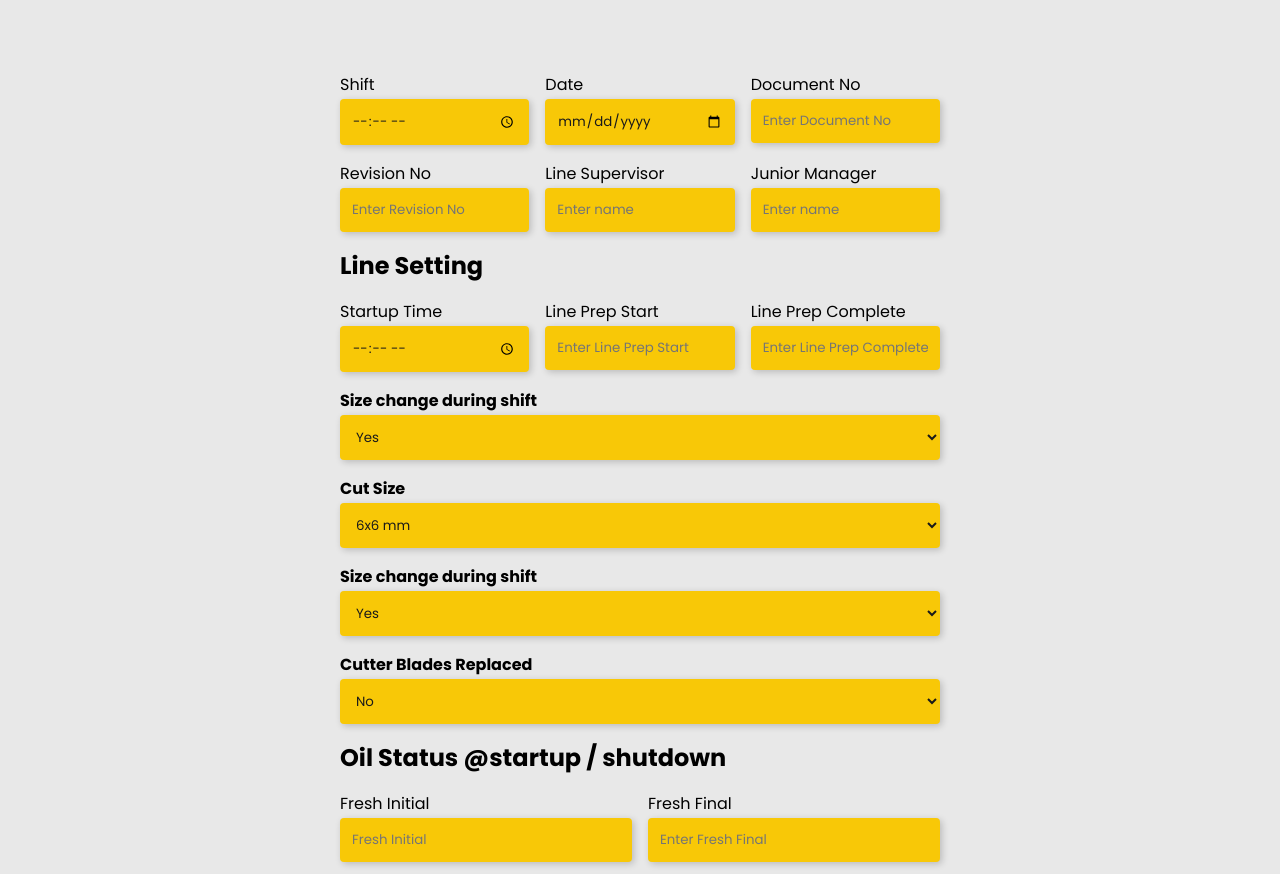
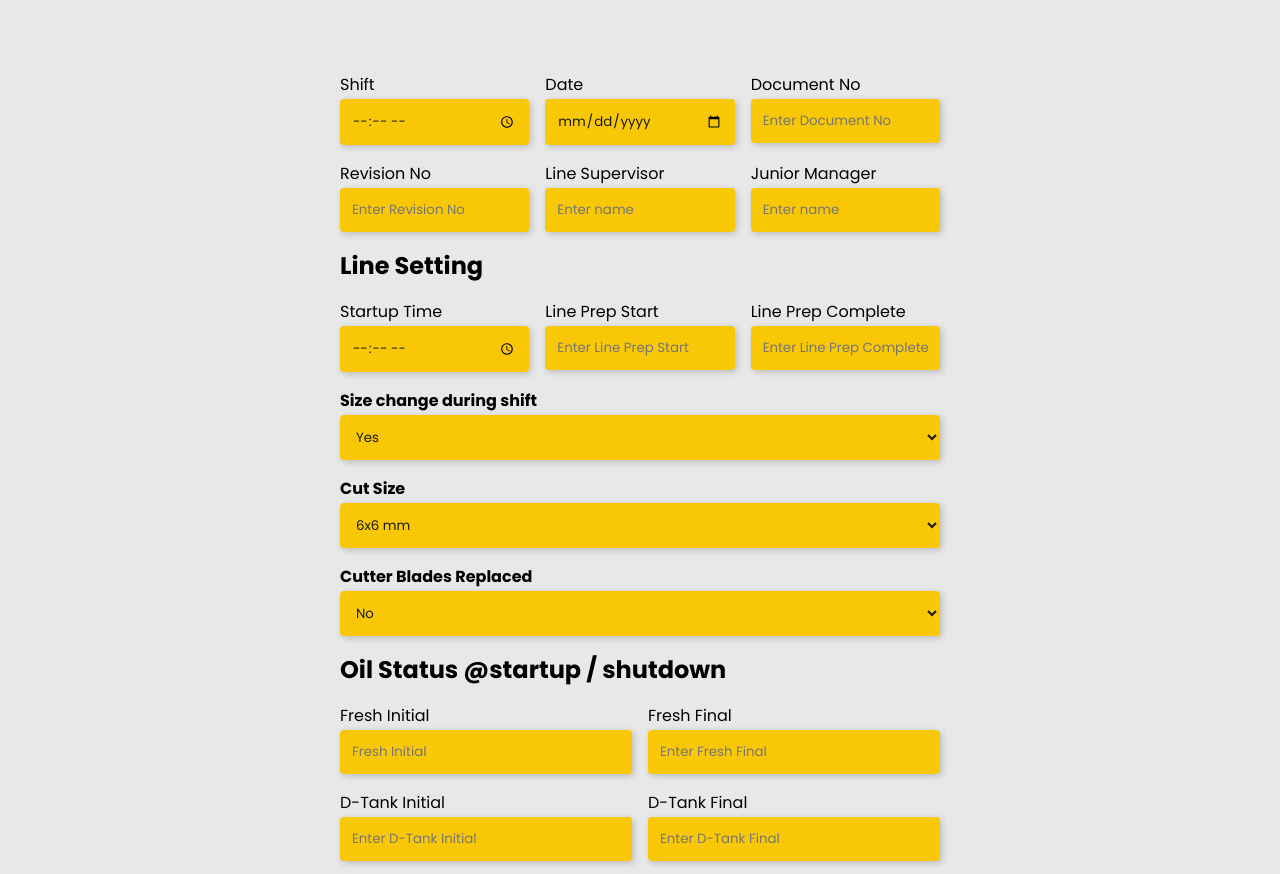
Before and after one commit to muzivirux/Line-Settings-and-Oil-Status-Form, a plain HTML site: page index.html in a window 1280 px wide. Shown: the part 216-1090 px from the top of the page. Drawn offline with Linux system fonts and the light colour scheme.

Commit message:
changing in UI

```diff
--- a/index.html
+++ b/index.html
@@ -109,13 +109,7 @@
                     </select>
                 </div>
 
-                <div class="wrapper">
-                    <label for="SizeChange"><strong>Size change during shift</strong></label>
-                    <select id="SizeChange" name="Cut Size Change During Shift">
-                        <option value="Yes">Yes</option>
-                        <option value="No">No</option>
-                    </select>
-                </div>
+
 
                 <label><strong>Cutter Blades Replaced</strong></label>
                 <div class="RSD">
```
